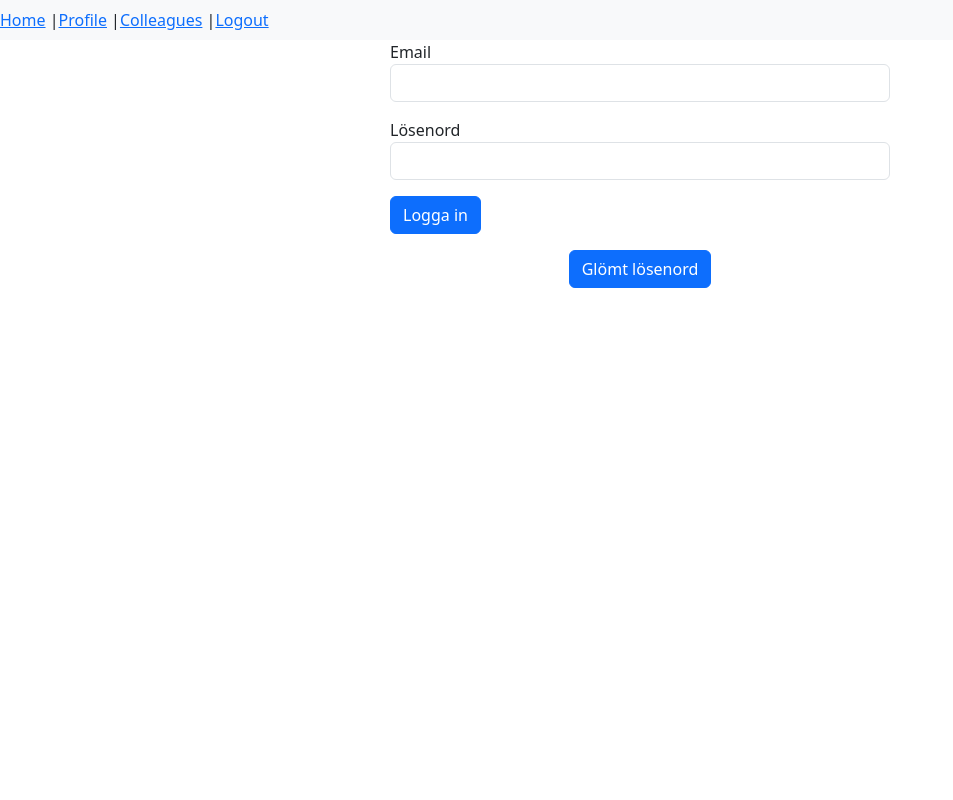
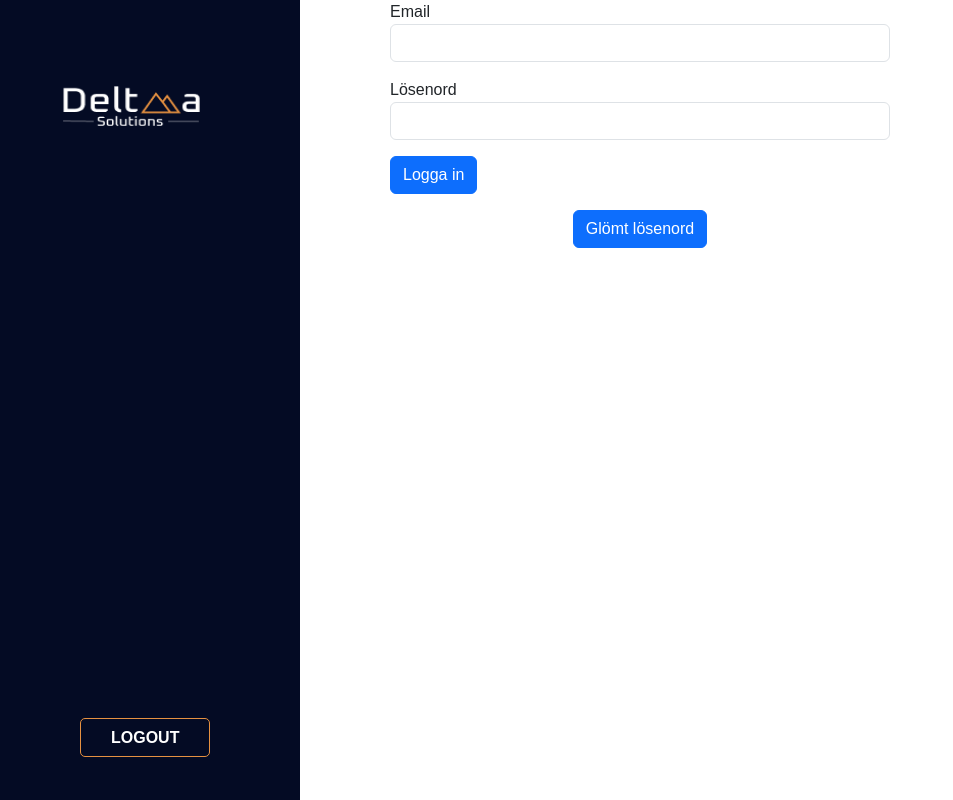
Before and after one commit to dzJP/intranet, a Vue app in the folder frontend/: page /login in a window 1280 px wide. Shown: the whole page, without its empty margins (0-953 px from the left). Built offline with nearby package versions, Linux system fonts and the light colour scheme; sample sign-in values are in the browser's storage.

Commit message:
Added sidebar + main.css

```diff
--- a/frontend/src/App.vue
+++ b/frontend/src/App.vue
@@ -1,18 +1,18 @@
 <script>
 import { RouterView } from 'vue-router';
-import NavBar from '@/components/Navbar.vue';
+import SideBar from './components/SideBar.vue';
 
 
 export default {
     name: 'App',
     components: {
         RouterView,
-        NavBar,
+        SideBar,
     },
 };
 </script>
 
 <template>
-    <nav-bar />
+    <side-bar />
     <router-view />
 </template>
--- /dev/null
+++ b/frontend/src/assets/main.css
@@ -0,0 +1,19 @@
+:root {
+    --dark-blue: #040B24;
+    --orange: #E69141;
+    --white: #FFFFFF;
+    --black: #030B23;
+    --gray: #878787;
+    --purple-variance: #9C8FEC;
+}
+
+* {
+    margin: 0;
+    padding: 0;
+    box-sizing: border-box;
+    font-family: 'Montserrat', sans-serif;
+}
+
+h1, h2, h3, h4, h5, h6 {
+    font-family: 'Oxanium', sans-serif;
+}
--- a/frontend/src/components/Navbar.vue
+++ /dev/null
@@ -1,34 +0,0 @@
-<template>
-    <nav class="navbar navbar-expand-lg navbar-light bg-light">
-        <div class="collapse navbar-collapse" id="navbarSupportedContent">
-            <ul class="navbar-nav mr-auto">
-                <li class="nav-item active">
-                    <router-link to="/">Home</router-link> |
-                </li>
-                <li class="nav-item">
-                    <router-link to="/profile">Profile</router-link> |
-                </li>
-                <li class="nav-item">
-                    <router-link to="/colleagues">Colleagues</router-link> |
-                </li>
-                <li class="nav-item">
-                    <a href="#" @click="logout">Logout</a>
-                </li>
-            </ul>
-        </div>
-    </nav>
-</template>
-
-<script>
-import { useAuthStore } from '@/stores/auth';
-
-export default {
-    name: 'nav-bar',
-    methods: {
-        logout() {
-            const auth = useAuthStore();
-            auth.logout();
-        },
-    },
-};
-</script>
--- /dev/null
+++ b/frontend/src/components/SideBar.vue
@@ -0,0 +1,120 @@
+<template>
+    <nav  class="sidebar">
+      <img src="../assets/logo.png" alt="logo" class="logo" />
+      <ul>
+        <li v-if="userRole === 'ROLE_USER'" class="nav-item">
+        <router-link to="/">Dashboard</router-link>
+        </li>
+        <li v-if="userRole === 'ROLE_USER'" class="nav-item" >
+        <router-link to="/profile">Profile</router-link>
+        </li>
+        <li v-if="userRole === 'ROLE_USER'" class="nav-item">
+        <router-link to="/colleagues">Colleagues</router-link>
+        </li>
+        <li v-if="userRole === 'ROLE_USER'" class="nav-item">
+        <router-link to="/news">Latest news</router-link>
+        </li>
+      </ul>
+
+      <div class="logout" v-if="userRole">
+          <a href="#" @click="logout">Logout</a>
+        </div>
+    </nav>
+
+  </template>
+
+  <script>
+  import { useAuthStore } from '@/stores/auth';
+
+  export default {
+    name: 'side-bar',
+    computed: {
+      userRole() {
+        const auth = useAuthStore();
+        return auth.role;
+      },
+    },
+    methods: {
+      logout() {
+        const auth = useAuthStore();
+        auth.logout();
+      },
+    },
+  };
+
+  </script>
+
+<style scoped>
+.sidebar {
+  position: fixed;
+  top: 0;
+  left: 0;
+  height: 100%;
+  width: 300px;
+  background-color: var(--dark-blue);
+  z-index: 1;
+}
+
+  .logo {
+  width: 150px;
+  height: 50px;
+  margin-top: 80px;
+  margin-left: 60px;
+}
+
+.sidebar ul {
+  display: flex;
+  flex-direction: column;
+  justify-content: center;
+  margin-top: 80px;
+  width: 100%;
+  list-style: none;
+  padding: 0;
+}
+
+ .sidebar ul li a {
+   display: block;
+   padding: 0 60px;
+   margin-bottom: 15px;
+   font-size: 22px;
+   font-weight: 600;
+   text-transform: uppercase;
+   text-decoration: none;
+   color: var(--white);
+   font-family: 'Oxanium', sans-serif;
+  }
+
+.sidebar ul li a:hover {
+  color: var(--orange);
+}
+
+.sidebar li a.router-link-exact-active {
+  border-left: 10px solid var(--orange);
+}
+
+.logout {
+  position: fixed;
+  bottom: 50px;
+  left: 80px;
+  list-style: none;
+}
+
+.logout a {
+  color: var(--white);
+  text-decoration: none;
+  padding: 10px 30px;
+  font-size: 16px;
+  font-weight: 600;
+  border: 1px solid var(--orange);
+  border-radius: 5px;
+  transition: background-color 0.3s ease, color 0.3s ease;
+  text-transform: uppercase;
+  font-family: 'Oxanium', sans-serif;
+}
+
+.logout a:hover {
+  background-color: var(--orange);
+  color: var(--white);
+}
+
+</style>
--- a/frontend/src/components/UserProfileDetails.vue
+++ b/frontend/src/components/UserProfileDetails.vue
@@ -4,6 +4,7 @@
 
         <div v-if="user" class="profile-details">
             <div>
+    <router-link to="/admin">Go back</router-link>
                 <h6 class="mb-0">First Name</h6>
                 <p class="text-secondary">{{ user.firstName }}</p>
             </div>
--- a/frontend/src/main.js
+++ b/frontend/src/main.js
@@ -1,8 +1,10 @@
-
 import { createApp } from 'vue'
 import { createPinia } from 'pinia'
 import App from './App.vue'
 import router from './router'
+import './assets/main.css'
+import './assets/logo.png'
+
 import "bootstrap";
 import 'bootstrap/dist/css/bootstrap.css'
 import 'bootstrap-icons/font/bootstrap-icons.css'
```
Also changed, not shown: frontend/src/assets/logo.png.
